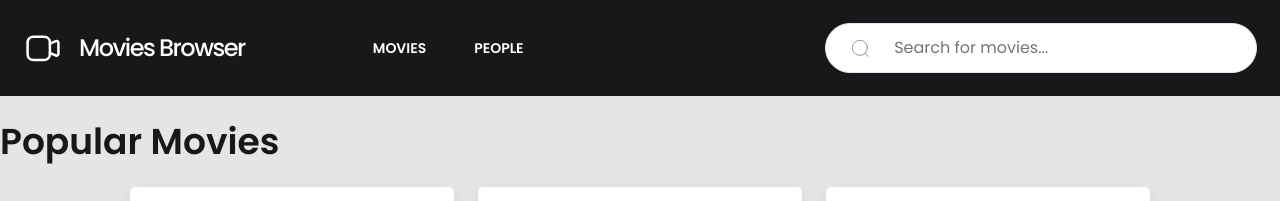
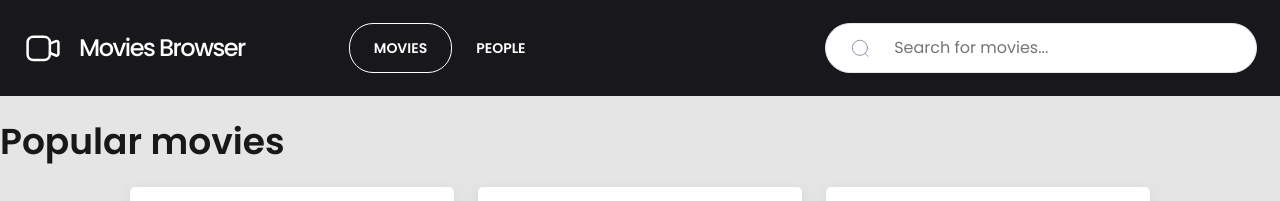
Before and after one commit to greedyChicken/movies-browser, a React (Create React App) app: page /#/movies in a window 1280 px wide. Shown: the top 201 px of the page. Built offline with nearby package versions, Linux system fonts and the light colour scheme.

Commit message:
first version of routing introduced

```diff
--- a/src/App.js
+++ b/src/App.js
@@ -1,7 +1,23 @@
+import { HashRouter, Redirect, Route, Switch } from "react-router-dom";
+import { Header } from "./common/Header";
 import MoviesListPage from "./features/movies/MoviesListPage";
+import PeopleListPage from "./features/people/PeopleListPage";
 
-function App() {
-  return <MoviesListPage></MoviesListPage>;
-}
+const App = () => (
+  <HashRouter>
+    <Header />
+    <Switch>
+      <Route path={"/movies"}>
+        <MoviesListPage />
+      </Route>
+      <Route path={"/people"}>
+        <PeopleListPage />
+      </Route>
+      <Route>
+        <Redirect to={"/movies"} />
+      </Route>
+    </Switch>
+  </HashRouter>
+);
 
 export default App;
--- a/src/common/Header/Search/index.js
+++ b/src/common/Header/Search/index.js
@@ -1,10 +1,18 @@
+import { useLocation } from "react-router-dom";
 import { SearchBar, SearchIcon, SearchInput } from "./styled";
 
 export const Search = () => {
+  const location = useLocation();
+
   return (
     <SearchBar>
       <SearchIcon />
-      <SearchInput placeholder="Search for movies..." type="text" />
+      <SearchInput
+        placeholder={`Search for ${
+          location.pathname === "/movies" ? "movies..." : "people..."
+        }`}
+        type="text"
+      />
     </SearchBar>
   );
 };
--- a/src/common/Header/index.js
+++ b/src/common/Header/index.js
@@ -8,7 +8,8 @@ import {
   LogoIcon,
   LogoTitle,
   Navigation,
-  NavLink,
+  StyledLink,
+  StyledNavLink,
   Wrapper,
 } from "./styled";
 
@@ -18,16 +19,18 @@ export const Header = () => {
       <Content>
         <Container>
           <Logo>
-            <LogoIcon />
-            <LogoTitle>Movies Browser</LogoTitle>
+            <StyledLink to={"/movies"}>
+              <LogoIcon />
+              <LogoTitle>Movies Browser</LogoTitle>
+            </StyledLink>
           </Logo>
           <Navigation>
             <List>
               <Item>
-                <NavLink>Movies</NavLink>
+                <StyledNavLink to={"/movies"}>Movies</StyledNavLink>
               </Item>
               <Item>
-                <NavLink>People</NavLink>
+                <StyledNavLink to={"/people"}>People</StyledNavLink>
               </Item>
             </List>
           </Navigation>
--- a/src/common/Header/styled.js
+++ b/src/common/Header/styled.js
@@ -1,3 +1,4 @@
+import { Link, NavLink } from "react-router-dom";
 import styled from "styled-components";
 import { ReactComponent as Camera } from "../../images/camera.svg";
 
@@ -40,6 +41,22 @@ export const Logo = styled.div`
   align-items: center;
 `;
 
+export const StyledLink = styled(Link)`
+  display: flex;
+  align-items: center;
+  font-size: 24px;
+  font-weight: 500;
+  letter-spacing: -1.5px;
+  white-space: nowrap;
+  text-decoration: none;
+  color: ${({ theme }) => theme.color.white};
+
+  @media (max-width: ${({ theme }) => theme.breakpoint.medium}px) {
+    font-size: 13px;
+    letter-spacing: 0.5px;
+  }
+`;
+
 export const LogoIcon = styled(Camera)`
   width: 40px;
   height: 40px;
@@ -51,16 +68,7 @@ export const LogoIcon = styled(Camera)`
 `;
 
 export const LogoTitle = styled.p`
-  font-size: 24px;
-  font-weight: 500;
-  letter-spacing: -1.5px;
   margin: 0px 24px 0 16px;
-  white-space: nowrap;
-
-  @media (max-width: ${({ theme }) => theme.breakpoint.medium}px) {
-    font-size: 13px;
-    letter-spacing: -0.5px;
-  }
 `;
 
 export const Navigation = styled.div`
@@ -79,13 +87,17 @@ export const Item = styled.li`
   cursor: pointer;
 `;
 
-export const NavLink = styled.a`
+export const StyledNavLink = styled(NavLink).attrs(() => ({
+  activeClassName: "active",
+}))`
+  color: ${({ theme }) => theme.color.white};
+  text-decoration: none;
   font-size: 14px;
   font-weight: 600;
   text-transform: uppercase;
   padding: 14px 24px;
 
-  &:active {
+  &.active {
     border: 1px solid ${({ theme }) => theme.color.white};
     border-radius: 24px;
   }
--- a/src/features/movies/MoviesListPage/index.js
+++ b/src/features/movies/MoviesListPage/index.js
@@ -1,5 +1,4 @@
 import { Container } from "../../../common/Container";
-import { Header } from "../../../common/Header";
 import PageHeader from "../../../common/PageHeader";
 import { PopularMoviesTile } from "../../../common/PopularMoviesTile";
 import { Layout } from "./styled";
@@ -7,9 +6,8 @@ import { Layout } from "./styled";
 const MoviesListPage = () => {
   return (
     <>
-      <Header />
       <Container>
-        <PageHeader title="Popular Movies" />
+        <PageHeader title="Popular movies" />
         <Layout>
           <PopularMoviesTile />
           <PopularMoviesTile />
```
